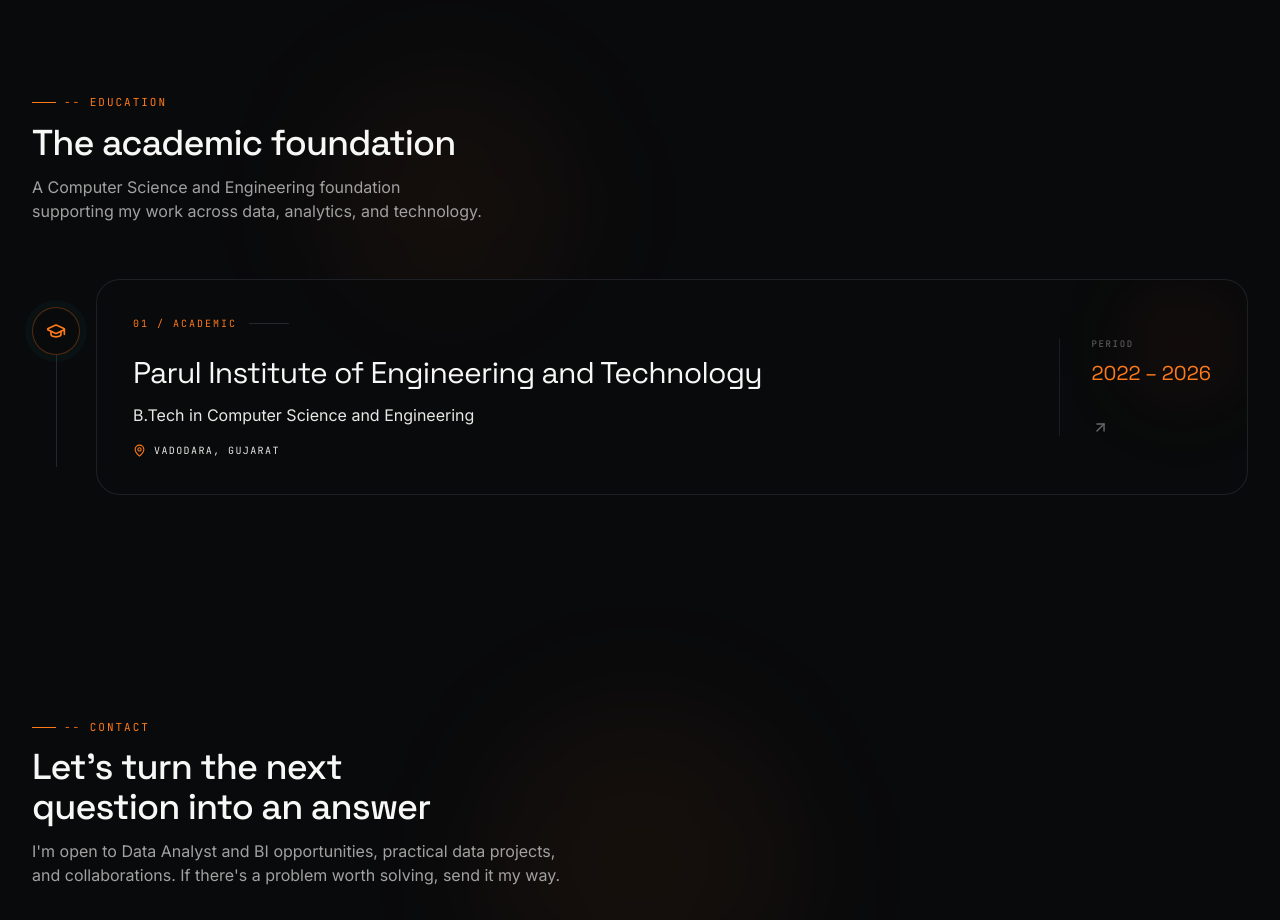
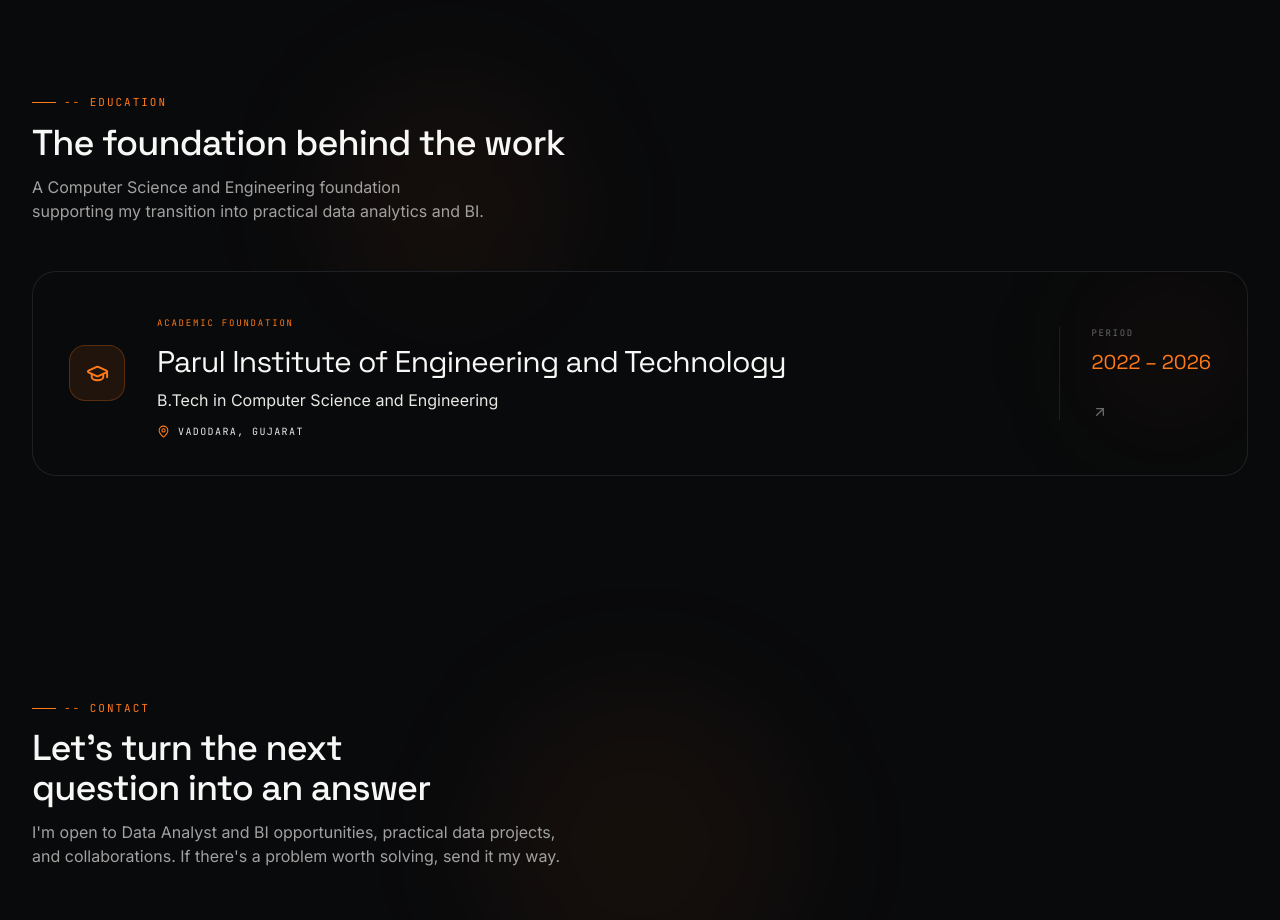
Before and after one commit to bhaskar-nb/portfolio, a Next.js app: page / in a window 1280 px wide. Shown: the part 7560-8480 px from the top of the page. Built offline with nearby package versions, Linux system fonts and the light colour scheme.

Commit message:
Polish education section

```diff
--- a/components/Education.tsx
+++ b/components/Education.tsx
@@ -7,32 +7,21 @@ import SectionHeading from "@/components/SectionHeading";
 
 export default function Education() {
   return (
-    <section id="education" className="relative overflow-hidden py-28">
+    <section id="education" className="relative overflow-hidden py-24 sm:py-28">
       <div className="pointer-events-none absolute left-1/4 top-24 h-64 w-64 rounded-full bg-teal/5 blur-3xl" />
       <div className="relative mx-auto max-w-7xl px-4 sm:px-6 lg:px-8">
-        <SectionHeading eyebrow="-- education" title="The academic foundation" description="A Computer Science and Engineering foundation supporting my work across data, analytics, and technology." />
-
-        <div className="relative mt-14">
-          <div className="absolute left-6 top-7 bottom-7 hidden w-px bg-base-500 sm:block" />
-          <div className="space-y-6">
-            {education.map((e, i) => (
-              <motion.article key={e.school} initial={{ opacity: 0, x: -24 }} whileInView={{ opacity: 1, x: 0 }} viewport={{ once: true, margin: "-70px" }} transition={{ duration: 0.6, delay: i * 0.1 }} className="relative sm:pl-16">
-                <div className="absolute left-0 top-7 hidden h-12 w-12 items-center justify-center rounded-full border border-teal/30 bg-base-800 text-teal shadow-[0_0_0_7px_rgba(25,195,177,0.04)] sm:flex"><GraduationCap size={20} /></div>
-                <div className="group relative overflow-hidden rounded-3xl border border-base-500/80 bg-base-800/60 p-7 transition-all duration-300 hover:border-teal/40 hover:bg-base-700/70 sm:p-9">
-                  <div className="absolute right-0 top-0 h-32 w-32 rounded-full bg-teal/5 blur-2xl" />
-                  <div className="relative grid gap-8 lg:grid-cols-[1fr_auto] lg:items-center">
-                    <div>
-                      <div className="flex items-center gap-3"><span className="font-mono text-[10px] uppercase tracking-[0.2em] text-teal">0{i + 1} / academic</span><span className="h-px w-10 bg-base-500" /></div>
-                      <h3 className="mt-6 max-w-2xl font-display text-2xl leading-tight text-ink-100 sm:text-3xl">{e.school}</h3>
-                      <p className="mt-3 text-base text-ink-300">{e.degree}</p>
-                      <p className="mt-4 flex items-center gap-2 font-mono text-[10px] uppercase tracking-[0.14em] text-ink-500"><MapPin size={13} className="text-teal" />{e.location}</p>
-                    </div>
-                    <div className="flex items-center justify-between gap-6 border-t border-base-500/70 pt-5 lg:block lg:border-t-0 lg:border-l lg:pl-8 lg:pt-0"><div><span className="block font-mono text-[9px] uppercase tracking-[0.18em] text-ink-600">period</span><span className="mt-2 block font-display text-xl text-gold">{e.period}</span></div><ArrowUpRight size={17} className="text-ink-600 transition-all group-hover:-translate-y-1 group-hover:translate-x-1 group-hover:text-teal lg:mt-8" /></div>
-                  </div>
-                </div>
-              </motion.article>
-            ))}
-          </div>
+        <SectionHeading eyebrow="-- education" title="The foundation behind the work" description="A Computer Science and Engineering foundation supporting my transition into practical data analytics and BI." />
+        <div className="mt-12">
+          {education.map((e) => (
+            <motion.article key={e.school} initial={{ opacity: 0, y: 22 }} whileInView={{ opacity: 1, y: 0 }} viewport={{ once: true, margin: "-70px" }} transition={{ duration: 0.55 }} className="group relative overflow-hidden rounded-3xl border border-base-500/80 bg-base-800/60 p-7 sm:p-9">
+              <div className="absolute right-0 top-0 h-40 w-40 rounded-full bg-teal/5 blur-3xl" />
+              <div className="relative grid gap-8 lg:grid-cols-[auto_1fr_auto] lg:items-center">
+                <div className="flex h-14 w-14 items-center justify-center rounded-2xl border border-teal/25 bg-teal/10 text-teal"><GraduationCap size={23} /></div>
+                <div><span className="font-mono text-[9px] uppercase tracking-[0.2em] text-teal">academic foundation</span><h3 className="mt-3 font-display text-2xl leading-tight text-ink-100 sm:text-3xl">{e.school}</h3><p className="mt-2 text-sm text-ink-300 sm:text-base">{e.degree}</p><p className="mt-3 flex items-center gap-2 font-mono text-[10px] uppercase tracking-[0.14em] text-ink-500"><MapPin size={13} className="text-teal" />{e.location}</p></div>
+                <div className="flex items-center justify-between gap-6 border-t border-base-500/70 pt-5 lg:block lg:border-l lg:border-t-0 lg:pl-8 lg:pt-0"><div><span className="block font-mono text-[9px] uppercase tracking-[0.18em] text-ink-600">period</span><span className="mt-2 block font-display text-xl text-gold">{e.period}</span></div><ArrowUpRight size={16} className="mt-4 text-ink-600 transition-all group-hover:-translate-y-1 group-hover:translate-x-1 group-hover:text-teal lg:mt-7" /></div>
+              </div>
+            </motion.article>
+          ))}
         </div>
       </div>
     </section>
```
